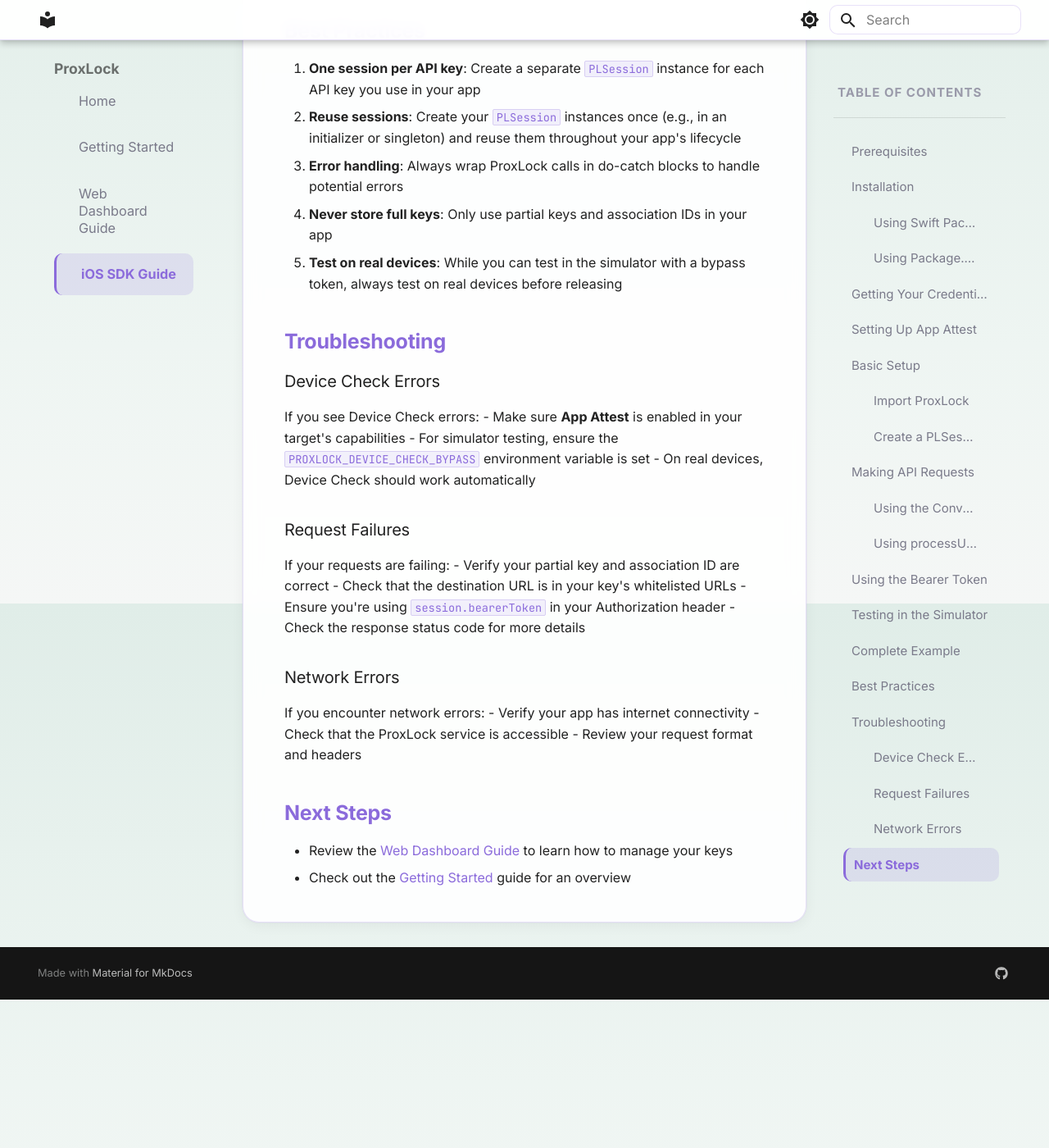
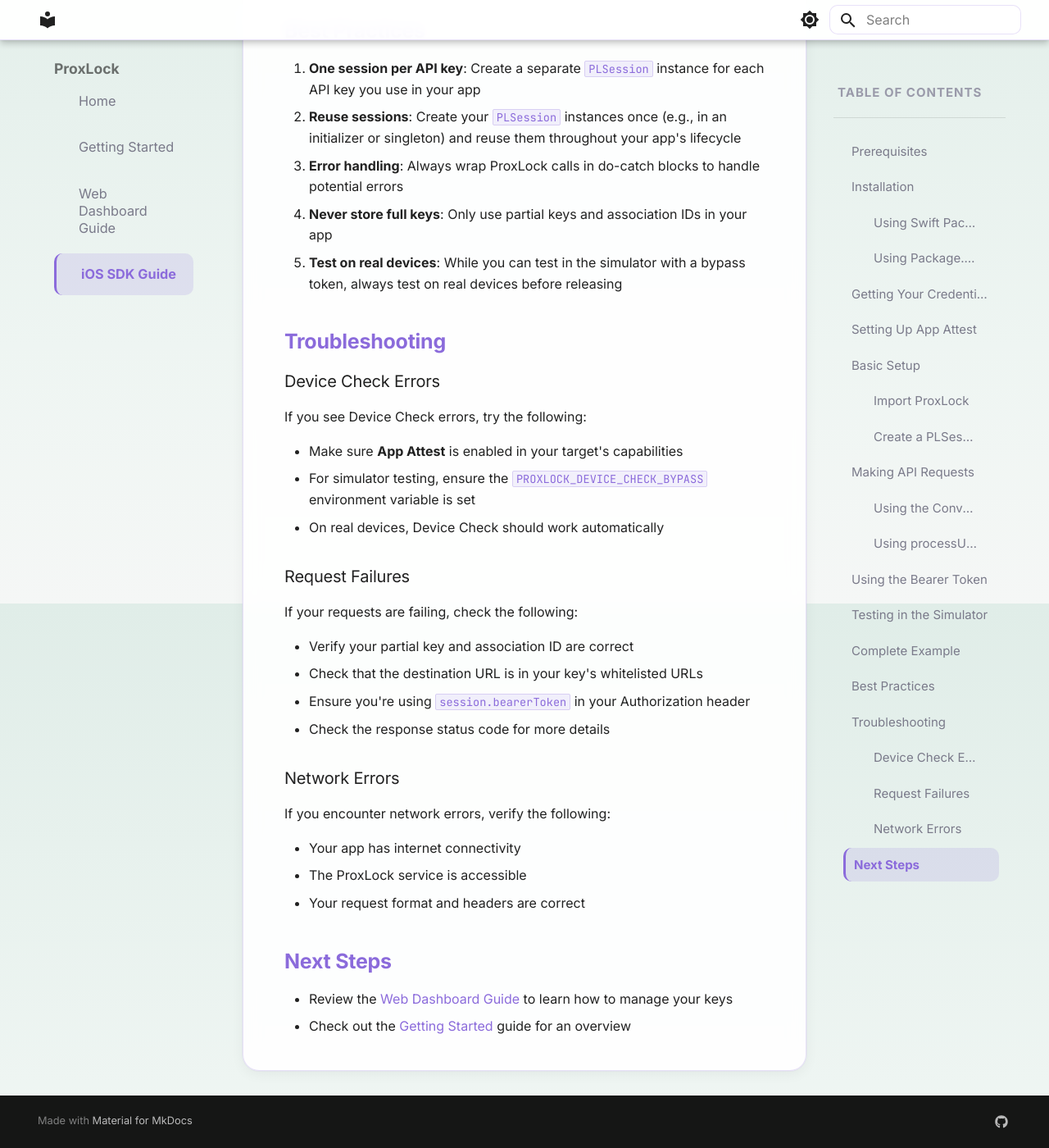
Before and after one commit to ProxLock/Docs, an MkDocs documentation site: the page built from docs/ios-sdk.md, in a window 1280 px wide and 1400 px high, scrolled down 4664 px. Shown: the whole window at 82% size. Built offline with MkDocs 1.6.1 and Material for MkDocs 9.7.7, drawn with Linux system fonts in a browser that asks for light colours; before the commit the page ends 5883 px from its top, so only the background shows below that.

Commit message:
Update ios-sdk.md

```diff
--- a/docs/ios-sdk.md
+++ b/docs/ios-sdk.md
@@ -194,14 +194,16 @@ class APIService {
 
 ### Device Check Errors
 
-If you see Device Check errors:
+If you see Device Check errors, try the following:
+
 - Make sure **App Attest** is enabled in your target's capabilities
 - For simulator testing, ensure the `PROXLOCK_DEVICE_CHECK_BYPASS` environment variable is set
 - On real devices, Device Check should work automatically
 
 ### Request Failures
 
-If your requests are failing:
+If your requests are failing, check the following:
+
 - Verify your partial key and association ID are correct
 - Check that the destination URL is in your key's whitelisted URLs
 - Ensure you're using `session.bearerToken` in your Authorization header
@@ -209,10 +211,11 @@ If your requests are failing:
 
 ### Network Errors
 
-If you encounter network errors:
-- Verify your app has internet connectivity
-- Check that the ProxLock service is accessible
-- Review your request format and headers
+If you encounter network errors, verify the following:
+
+- Your app has internet connectivity
+- The ProxLock service is accessible
+- Your request format and headers are correct
 
 ## Next Steps
 
```
